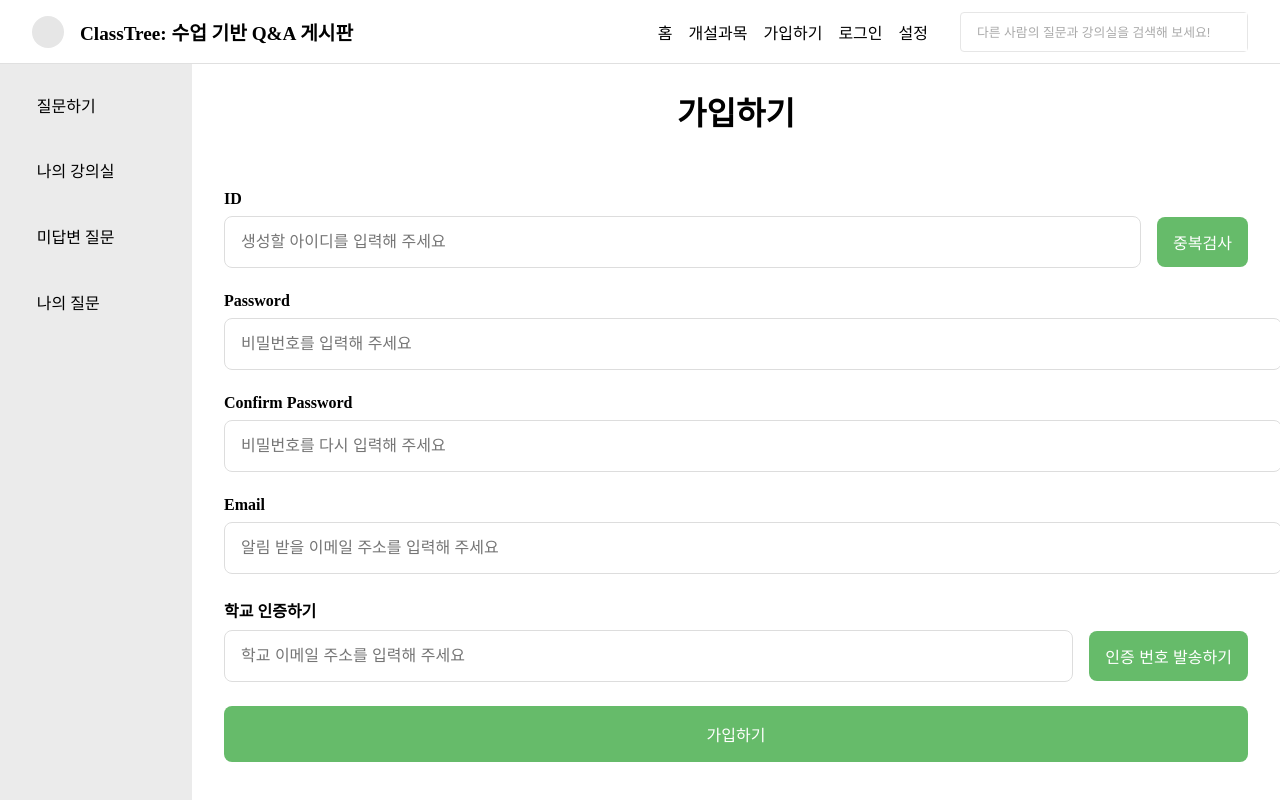
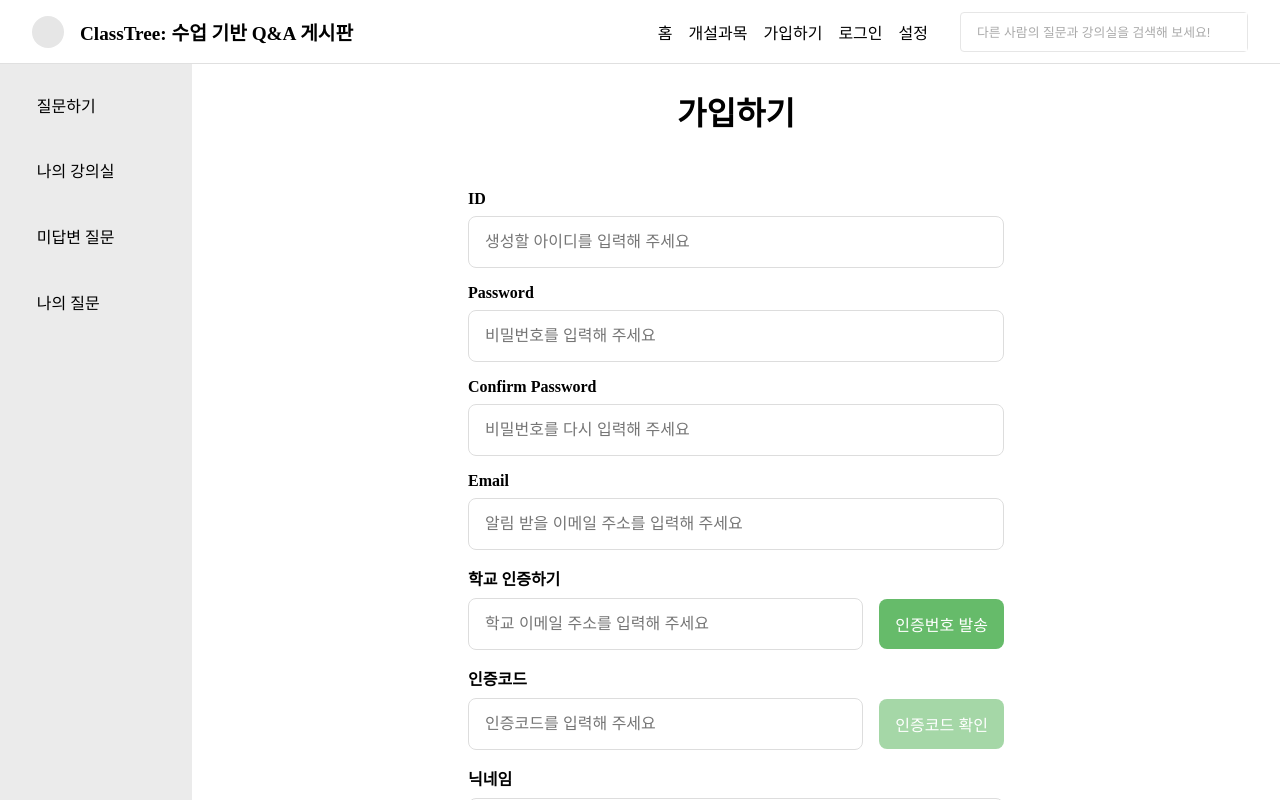
Before and after one commit to Hurdlethon-ClassTree/ClassTree-FE, a Vue app: page /signup in a window 1280 px wide. Built offline with nearby package versions, Linux system fonts and the light colour scheme; no server answers.

Commit message:
[Feat] 회원가입 api 연결

```diff
--- a/src/api/user/codeVerification.js
+++ b/src/api/user/codeVerification.js
@@ -1,8 +1,8 @@
 import http from '@/api/http';
 
 
-export function emailVerification(verification_code) {
-  return http.post('/signup/verify', {
+export function codeVerification(verification_code) {
+  return http.post('/signup/verify/', {
     verification_code
   });
 }
--- a/src/api/user/emailVerification.js
+++ b/src/api/user/emailVerification.js
@@ -2,7 +2,7 @@ import http from '@/api/http';
 
 
 export function emailVerification(school_email) {
-  return http.post('/signup/email', {
+  return http.post('/signup/email/', {
     school_email
   });
 }
--- a/src/api/user/signup.js
+++ b/src/api/user/signup.js
@@ -1,11 +1,14 @@
 import http from '@/api/http';
 
 
-export function signup(id, password, email, school_email) {
+export function signup(username, password, email, school_email, nickname, student_number, major) {
   return http.post('/signup', {
-    id,
+    username,
     password,
     email,
-    school_email
+    school_email,
+    nickname,
+    student_number,
+    major
   });
 }
--- a/src/page/SignUp.vue
+++ b/src/page/SignUp.vue
@@ -6,116 +6,241 @@
     <!-- 입력 폼 -->
     <form @submit.prevent="handleSignup">
       <!-- ID -->
+      <div class="form-group">
         <label class="label">ID</label>
-      <div class="signup-input-area">
         <input
           type="text"
-          v-model="form.id"
+          v-model="form.username"
           placeholder="생성할 아이디를 입력해 주세요"
+          class="input"
         />
-        <button
-          type="button"
-          class="signup-input-btn"
-          @click="checkDuplicateId"
-        >
-          중복검사
-        </button>
       </div>
 
       <!-- Password -->
+      <div class="form-group">
         <label class="label">Password</label>
         <input
-        class="signup-input"
           type="password"
           v-model="form.password"
           placeholder="비밀번호를 입력해 주세요"
+          class="input"
         />
+      </div>
 
       <!-- Confirm Password -->
+      <div class="form-group">
         <label class="label">Confirm Password</label>
         <input
-        class="signup-input"
           type="password"
           v-model="form.confirmPassword"
           placeholder="비밀번호를 다시 입력해 주세요"
+          class="input"
         />
+      </div>
 
       <!-- Email -->
+      <div class="form-group">
         <label class="label">Email</label>
         <input
-        class="signup-input"
           type="email"
           v-model="form.email"
           placeholder="알림 받을 이메일 주소를 입력해 주세요"
+          class="input"
         />
+      </div>
 
       <!-- 학교 인증 -->
+      <div class="form-group">
         <label class="label">학교 인증하기</label>
-      <div class="signup-input-area">
+        <div class="input-area">
           <input
             type="email"
             v-model="form.schoolEmail"
             placeholder="학교 이메일 주소를 입력해 주세요"
+            class="input"
+          />
+          <button type="button" class="button" @click="sendVerificationCode">
+            인증번호 발송
+          </button>
+        </div>
+      </div>
+
+      <!-- 인증코드확인 -->
+      <div class="form-group">
+        <label class="label">인증코드</label>
+        <div class="input-area">
+          <input
+            type="text"
+            v-model="form.verificationCode"
+            placeholder="인증코드를 입력해 주세요"
+            class="input"
           />
           <button
             type="button"
-          class="signup-input-btn"
-          @click="sendVerificationCode"
+            class="button"
+            @click="checkCode"
+            v-bind:disabled="!codeSended"
           >
-          인증 번호 발송하기
+            인증코드 확인
           </button>
+        </div>
+      </div>
+
+      <!-- 닉네임 -->
+      <div class="form-group">
+        <label class="label">닉네임</label>
+        <input
+          type="text"
+          v-model="form.nickName"
+          placeholder="닉네임을 입력해주세요"
+          class="input"
+        />
+      </div>
+
+      <!-- 학번 -->
+      <div class="form-group">
+        <label class="label">학번</label>
+        <input
+          type="text"
+          v-model="form.student_number"
+          placeholder="학번을 입력해주세요"
+          class="input"
+        />
+      </div>
+
+      <!-- 전공 -->
+      <div class="form-group">
+        <label class="label">전공</label>
+        <input
+          type="text"
+          v-model="form.major"
+          placeholder="전공을 입력해주세요"
+          class="input"
+        />
       </div>
 
       <!-- 가입하기 버튼 -->
-      <div class="signup-btn-cover">
-        <button type="submit" class="signup-btn">가입하기</button>
+      <div class="form-group">
+        <button
+          type="submit"
+          class="signup-btn"
+          v-bind:disabled="!emailChecked"
+        >
+          가입하기
+        </button>
       </div>
     </form>
   </div>
 </template>
 
 <script>
+import * as signupApi from "@/api/user/signup";
+import * as sendCodeApi from "@/api/user/emailVerification";
+import * as checkCodeApi from "@/api/user/codeVerification";
+
 export default {
   data() {
     return {
       form: {
-        id: "",
+        username: "",
         password: "",
         confirmPassword: "",
         email: "",
         schoolEmail: "",
+        verificationCode: "",
+        nickName: "",
+        student_number: "",
+        major: "",
       },
+      emailChecked: false,
+      codeSended: false,
     };
   },
   methods: {
-    checkDuplicateId() {
-      if (!this.form.id) {
-        alert("아이디를 입력하세요.");
-        return;
-      }
-      alert(`ID "${this.form.id}"의 중복을 확인합니다.`);
-    },
-    sendVerificationCode() {
+    async sendVerificationCode() {
       if (!this.form.schoolEmail) {
         alert("학교 이메일을 입력하세요.");
         return;
       }
-      alert(`"${this.form.schoolEmail}"로 인증 번호를 발송합니다.`);
+      try {
+        const response = await sendCodeApi.emailVerification(
+          this.form.schoolEmail
+        );
+        if (response && response.status === 200) {
+          alert("인증번호가 전송되었습니다.");
+          this.codeSended = true;
+        } else {
+          alert(response.message);
+        }
+      } catch (error) {
+        alert("인증번호 발송 중 문제가 발생했습니다.");
+      }
     },
-    handleSignup() {
+    async checkCode() {
+      if (!this.form.verificationCode) {
+        alert("인증번호를 입력하세요.");
+        return;
+      }
+      try {
+        const response = await checkCodeApi.codeVerification(
+          this.form.verificationCode
+        );
+        if (response && response.status === 200) {
+          alert("인증되었습니다.");
+          this.emailChecked = true;
+        } else {
+          alert(response.message);
+        }
+      } catch (error) {
+        alert("인증번호 확인 중 문제가 발생했습니다.");
+      }
+    },
+    async handleSignup() {
       if (!this.validateForm()) return;
-      alert("가입이 완료되었습니다!");
+
+      try {
+        const response = await signupApi.signup(this.form);
+        if (response && response.status === 200) {
+          alert("회원가입에 성공하였습니다.");
+          this.$router.push("/signin");
+        } else {
+          alert(response.message);
+        }
+      } catch (error) {
+        alert("가입 중 문제가 발생했습니다.");
+      }
     },
     validateForm() {
-      const { id, password, confirmPassword, email, schoolEmail } = this.form;
-      if (!id || !password || !confirmPassword || !email || !schoolEmail) {
+      const {
+        username,
+        password,
+        confirmPassword,
+        email,
+        schoolEmail,
+        nickName,
+        student_number,
+        major,
+      } = this.form;
+
+      if (
+        !username ||
+        !password ||
+        !confirmPassword ||
+        !email ||
+        !schoolEmail ||
+        !nickName ||
+        !student_number ||
+        !major
+      ) {
         alert("모든 항목을 입력해주세요.");
         return false;
       }
+
       if (password !== confirmPassword) {
         alert("비밀번호가 일치하지 않습니다.");
         return false;
       }
+
       return true;
     },
   },
@@ -123,17 +248,16 @@ export default {
 </script>
 
 <style scoped>
-/* 전체 레이아웃 */
 .signup {
   display: flex;
   flex-direction: column;
   gap: 2rem;
   padding: 2rem;
-  max-width: 100%;
+  max-width: 600px; /* 모든 필드의 최대 너비 설정 */
+  margin: 0 auto; /* 가운데 정렬 */
   box-sizing: border-box;
 }
 
-/* 타이틀 */
 .signup-title {
   font-size: 2rem;
   font-weight: bold;
@@ -141,7 +265,13 @@ export default {
   margin-bottom: 1.5rem;
 }
 
-/* 라벨 */
+.form-group {
+  display: flex;
+  flex-direction: column;
+  width: 100%; /* 부모 컨테이너 기준 너비 100% */
+  margin-bottom: 1rem;
+}
+
 .label {
   font-size: 1rem;
   font-weight: bold;
@@ -149,21 +279,24 @@ export default {
   display: block;
 }
 
-/* 입력 필드와 버튼 */
-.signup-input-area {
+.input-area {
   display: flex;
   align-items: center;
   gap: 1rem;
-  margin-bottom: 1.5rem;
+  width: 100%; /* 버튼 포함 필드도 부모 기준 100% */
 }
-.signup-input-area input {
-  flex: 1;
+
+.input {
+  flex: 1; /* 입력창이 남은 공간을 차지 */
   padding: 1rem;
   font-size: 1rem;
   border: 1px solid #ddd;
   border-radius: 0.5rem;
+  box-sizing: border-box;
 }
-.signup-input-btn {
+
+.button {
+  flex-shrink: 0; /* 버튼의 크기를 고정 */
   background-color: #66bb6a;
   color: white;
   border: none;
@@ -174,27 +307,20 @@ export default {
   white-space: nowrap;
   transition: background-color 0.3s ease;
 }
-.signup-input-btn:hover {
+
+.button:hover {
   background-color: #4caf50;
 }
 
-/* 일반 입력 필드 */
-.signup-input {
-  width: 100%;
-  padding: 1rem;
-  font-size: 1rem;
-  border: 1px solid #ddd;
-  border-radius: 0.5rem;
-  margin-bottom: 1.5rem;
-}
-.signup-input:focus {
-  border-color: #66bb6a;
-  outline: none;
+.button:disabled {
+  background-color: #4caf50; /* 동일한 배경색 유지 */
+  color: white; /* 동일한 글자색 유지 */
+  opacity: 0.5; /* 흐리게 처리 */
+  cursor: not-allowed; /* 클릭 불가 */
 }
 
-/* 가입하기 버튼 */
 .signup-btn {
-  width: 100%;
+  width: 100%; /* 가입하기 버튼도 최대 너비 */
   background-color: #66bb6a;
   color: white;
   border: none;
@@ -204,15 +330,15 @@ export default {
   cursor: pointer;
   transition: background-color 0.3s ease;
 }
+
 .signup-btn:hover {
   background-color: #4caf50;
 }
 
-/* 반응형 디자인 */
-@media (max-width: 768px) {
-  .signup-input-btn {
-    font-size: 0.9rem;
-    padding: 0.6rem 1rem;
-  }
+.signup-btn:disabled {
+  background-color: #4caf50; /* 동일한 배경색 유지 */
+  color: white; /* 동일한 글자색 유지 */
+  opacity: 0.5; /* 흐리게 처리 */
+  cursor: not-allowed; /* 클릭 불가 */
 }
 </style>
```
Lines whose indentation alone changed are shown as unchanged.
